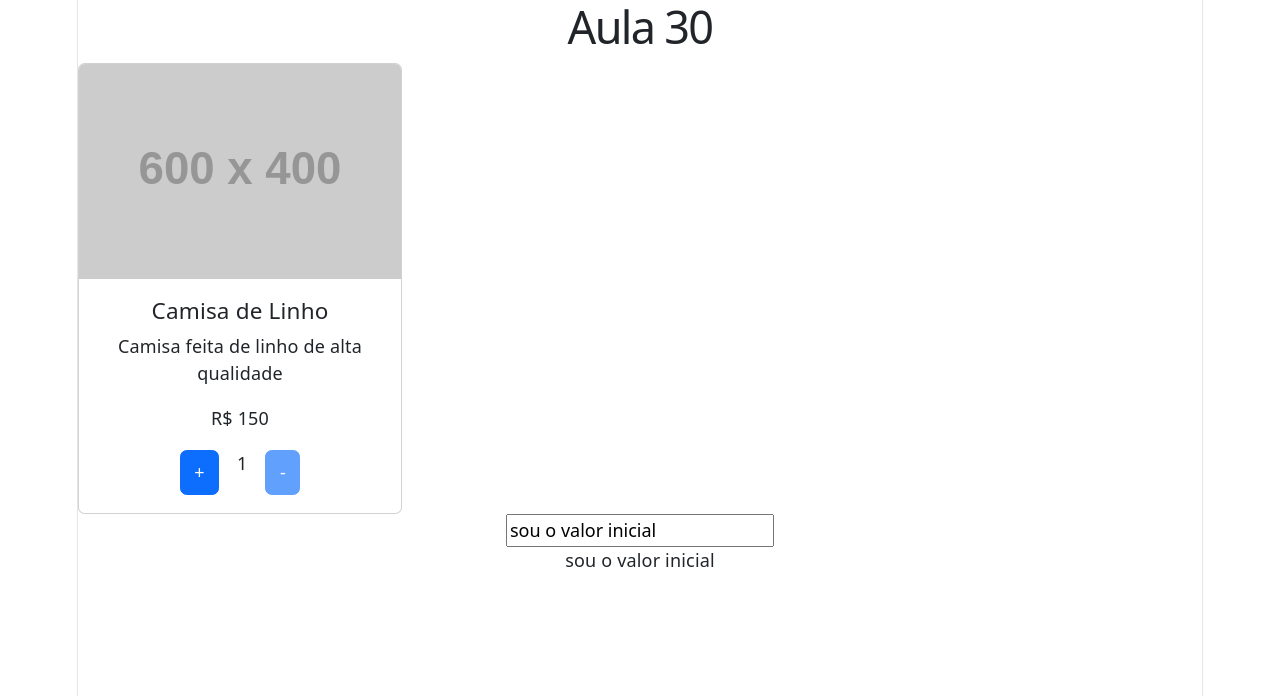
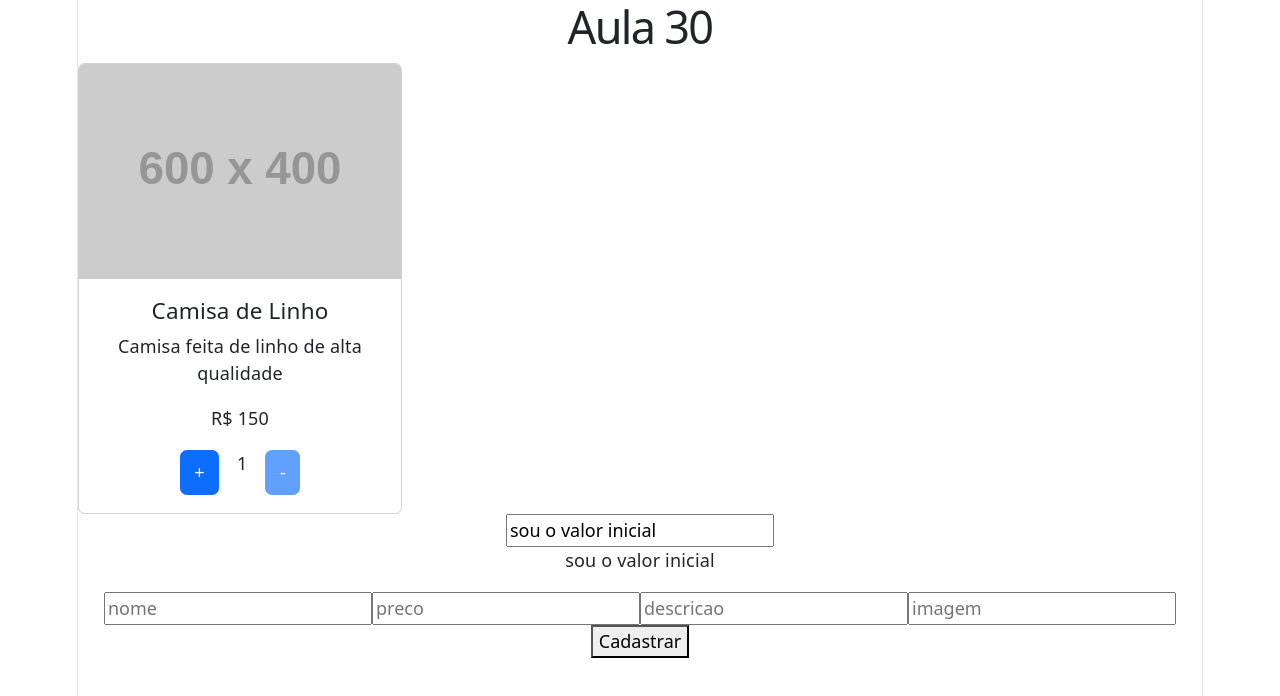
Before and after one commit to techcomkathia/DC-L13, a React (Vite) app in the folder REACT/Aula30/: page / in a window 1280 px wide. Shown: the top 696 px of the page. Built offline with nearby package versions, Linux system fonts and the light colour scheme.

Commit message:
correção atividade 3 e texto da atividade 4

```diff
--- a/REACT/Aula30/src/App.jsx
+++ b/REACT/Aula30/src/App.jsx
@@ -3,6 +3,7 @@ import '../node_modules/bootstrap/dist/css/bootstrap.min.css' //folha de estilo
 import Botoes from './componentes/Botoes'
 import CardProduto from './componentes/CardProduto'
 import { produtoExemplo } from './componentes/dados'
+import CadastroProduto from './componentes/CadastroProduto'
 
 import { useState } from 'react'
 
@@ -36,6 +37,8 @@ function App() {
        <p>{teste}</p>
       </div>
 
+      <CadastroProduto></CadastroProduto>
+
 
     </>
   )
--- /dev/null
+++ b/REACT/Aula30/src/componentes/CadastroProduto.jsx
@@ -0,0 +1,64 @@
+//------------------------ Atividade 3 ------------------------
+//Crie um componente chamado CadastroProduto. Esse componente será um formulario com os seguintes campos:
+//nome, preco, descricao e imagem. Um botão do type submit deverá montar um objeto com as informações passadas e mostra-lo no console.log.
+//DICA : use o hook useState para gerenciar cada um dos campos campos do formulario e adicionalmente uma variável de estado para controlar para o objeto que deverá ser mostrado no console.log
+//Para o evento onChange, faça a atribuição de valor aos campos do formulario
+//Para o evento onSubmit, faça a atribuição de valor ao objeto que deverá ser mostrado no console.log
+
+import { useState } from 'react'
+
+export default function CadastroProduto() {
+    //campos do formulário
+    const [nome, setNome] = useState('')
+    const [preco, setPreco] = useState('')
+    const [descricao, setDescricao] = useState('')
+    const [imagem, setImagem] = useState('')
+    //objeto produto, que deverá ser mostrado no console
+    const [produto, setProduto] = useState({ nome: '', preco: '', descricao: '', imagem: '' })
+
+    //função que será executada quando o formulário for enviado
+    function cadastrar(e){
+        //remoção do evento padrão do formulário
+        e.preventDefault()
+
+        //criação do objeto produto
+        setProduto({
+            nome: nome,
+            preco: preco,
+            descricao: descricao,
+            imagem: imagem
+        })
+
+
+        //limpa os campos do formulário
+        setNome('')
+        setPreco('')
+        setDescricao('')
+        setImagem('')
+
+        console.log(produto)
+
+    }
+
+    return(
+        <>
+         <form action="" onSubmit={(e)=> cadastrar(e)}>
+            <input type="text" name="nome" id="nome" placeholder='nome' value={nome}
+            onChange={(e) => setNome(e.target.value)}
+            />
+            <input type="number" name="preco" id="preco" placeholder='preco' value={preco}
+            onChange={(e) => setPreco(e.target.value)}
+              />
+            <input type="text" name="descricao" id="descricao" placeholder='descricao' value={descricao}
+            onChange={(e) => setDescricao(e.target.value)}
+            />
+            <input type="url" name="imagem" id="imagem" placeholder='imagem' value={imagem}
+            onChange={(e) => setImagem(e.target.value)}
+             />
+
+            <button type='submit' >Cadastrar</button>
+         </form>
+        </>
+    )
+
+}
--- a/REACT/Aula30/src/componentes/atividade.js
+++ b/REACT/Aula30/src/componentes/atividade.js
@@ -22,3 +22,6 @@
 //DICA : use o hook useState para gerenciar cada um dos campos campos do formulario e adicionalmente uma variável de estado para controlar para o objeto que deverá ser mostrado no console.log
 //Para o evento onChange, faça a atribuição de valor aos campos do formulario
 //Para o evento onSubmit, faça a atribuição de valor ao objeto que deverá ser mostrado no console.log
+
+//---------------------Atividade 4 ----------------------
+//substitua a exibição das informações no console.log pelo uso do componente CardProduto
```
